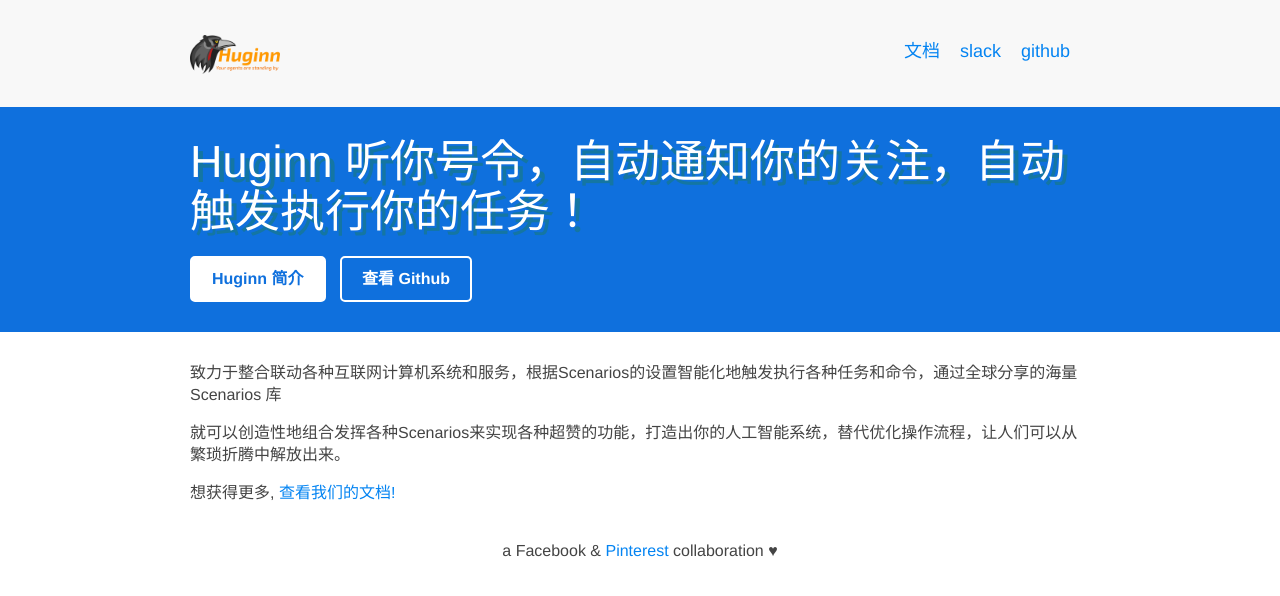
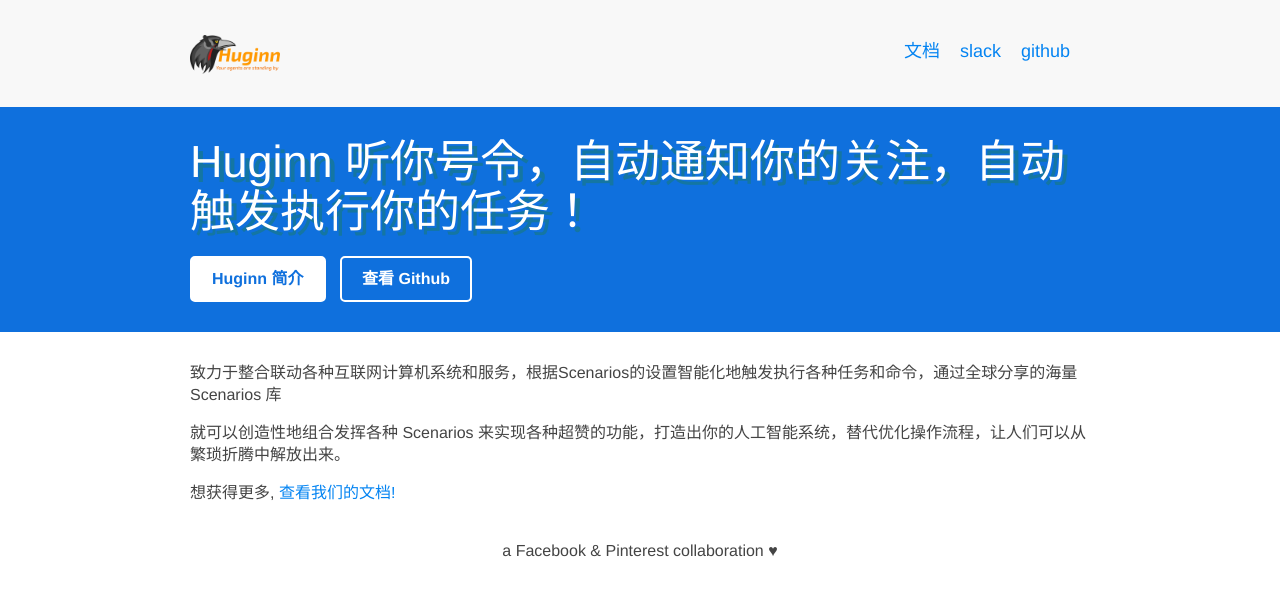
Before and after one commit to huginn-china/huginn-china.github.io, a Jekyll site: the page built from index.md, in a window 1280 px wide. Shown: the top 596 px of the page. Built offline with Jekyll 4.4.1, drawn with Linux system fonts in a browser that asks for light colours; comment, search, counter and statistics services are not loaded.

Commit message:
修改部分内容

```diff
--- a/_includes/footer.html
+++ b/_includes/footer.html
@@ -1,6 +1,6 @@
 <footer class="copyright">
 	<div class='container'>
-		<p>a Facebook &amp; <a href="/docs/team.html">Pinterest</a> collaboration &#x2665;</p>
+		<p>a Facebook &amp; Pinterest</a> collaboration &#x2665;</p>
 	</div>
 </footer>
 
--- a/index.md
+++ b/index.md
@@ -15,8 +15,8 @@
 <div class="container">
 	<article>
 
-		<p>致力于整合联动各种互联网计算机系统和服务，根据Scenarios的设置智能化地触发执行各种任务和命令，通过全球分享的海量Scenarios 库</p>
-		<p>就可以创造性地组合发挥各种Scenarios来实现各种超赞的功能，打造出你的人工智能系统，替代优化操作流程，让人们可以从繁琐折腾中解放出来。</p>
+		<p>致力于整合联动各种互联网计算机系统和服务，根据Scenarios的设置智能化地触发执行各种任务和命令，通过全球分享的海量 Scenarios 库</p>
+		<p>就可以创造性地组合发挥各种 Scenarios 来实现各种超赞的功能，打造出你的人工智能系统，替代优化操作流程，让人们可以从繁琐折腾中解放出来。</p>
 
 
 		<p>
```
Also changed, not shown: other parts of index.md (+1 -1 lines), _layouts/apidiff.html (deleted, +0 -14 lines), _layouts/appledocs.html (deleted, +0 -15 lines).
